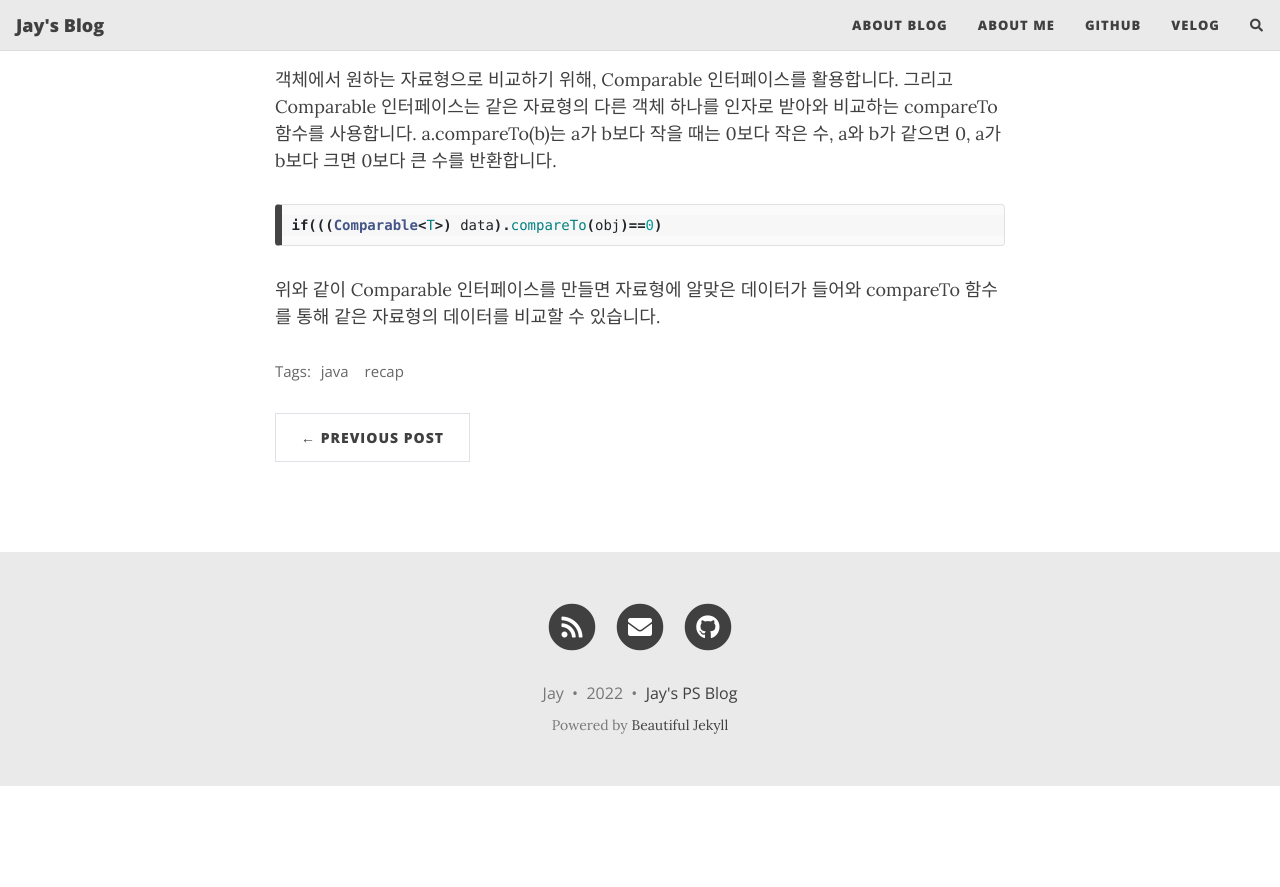
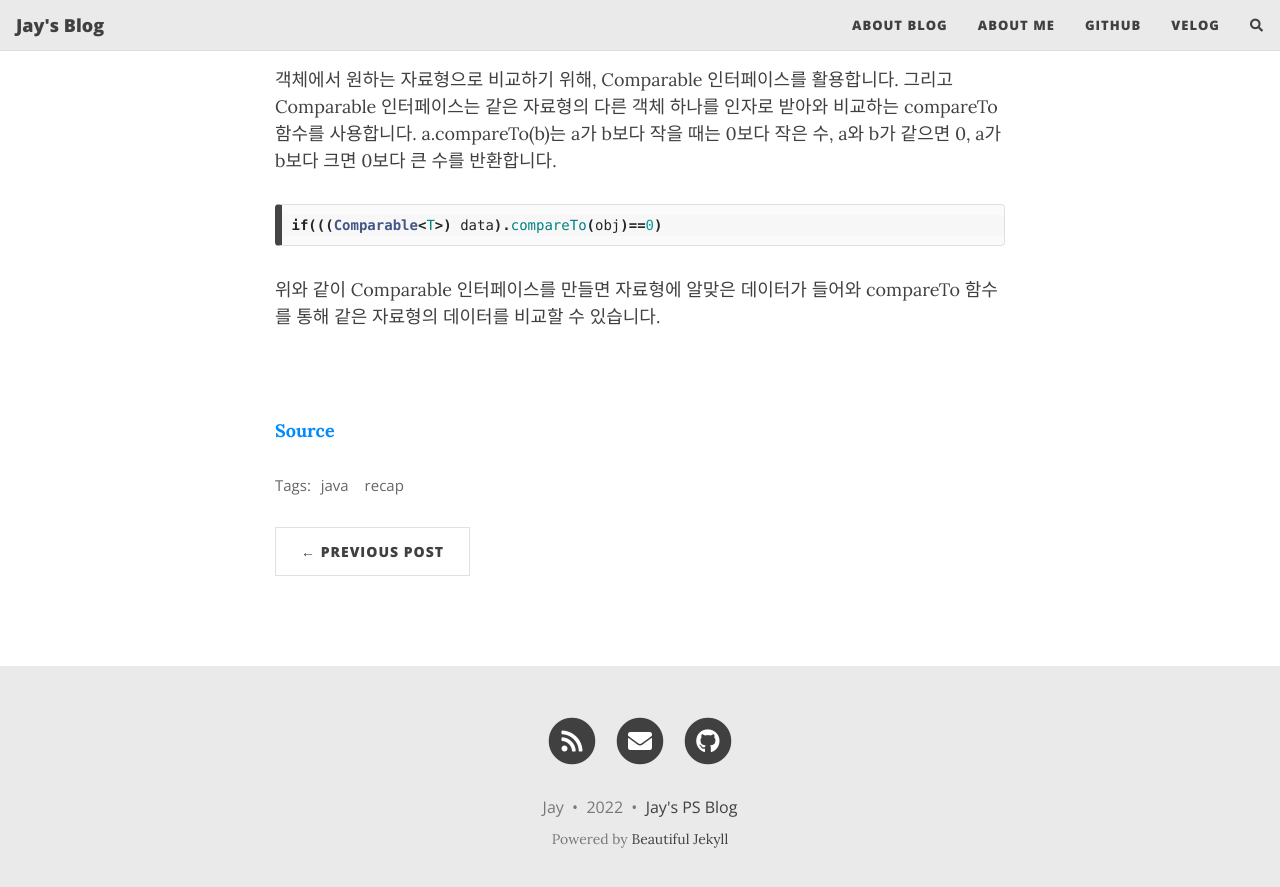
Before and after one commit to devbattery/won4885.github.io-previous, a Jekyll site: the page built from _posts/2022-05-17-recap4-comparable.md, in a window 1280 px wide and 900 px high, scrolled down 1046 px. Shown: the top 887 px of the window. Built offline with Jekyll 4.4.1, drawn with Linux system fonts in a browser that asks for light colours; nearby versions of some CDN libraries; comment, search, counter and statistics services are not loaded; before the commit the page ends 1832 px from its top, so only the background shows below that.

Commit message:
update recap

````diff
--- a/_posts/2022-05-17-recap4-comparable.md
+++ b/_posts/2022-05-17-recap4-comparable.md
@@ -44,3 +44,7 @@ if(((Comparable<T>) data).compareTo(obj)==0)
 ```
 
 위와 같이 Comparable 인터페이스를 만들면 자료형에 알맞은 데이터가 들어와 compareTo 함수를 통해 같은 자료형의 데이터를 비교할 수 있습니다.
+
+<br>
+
+[**Source**](https://www.boostcourse.org/cs204/joinLectures/145114)
````
